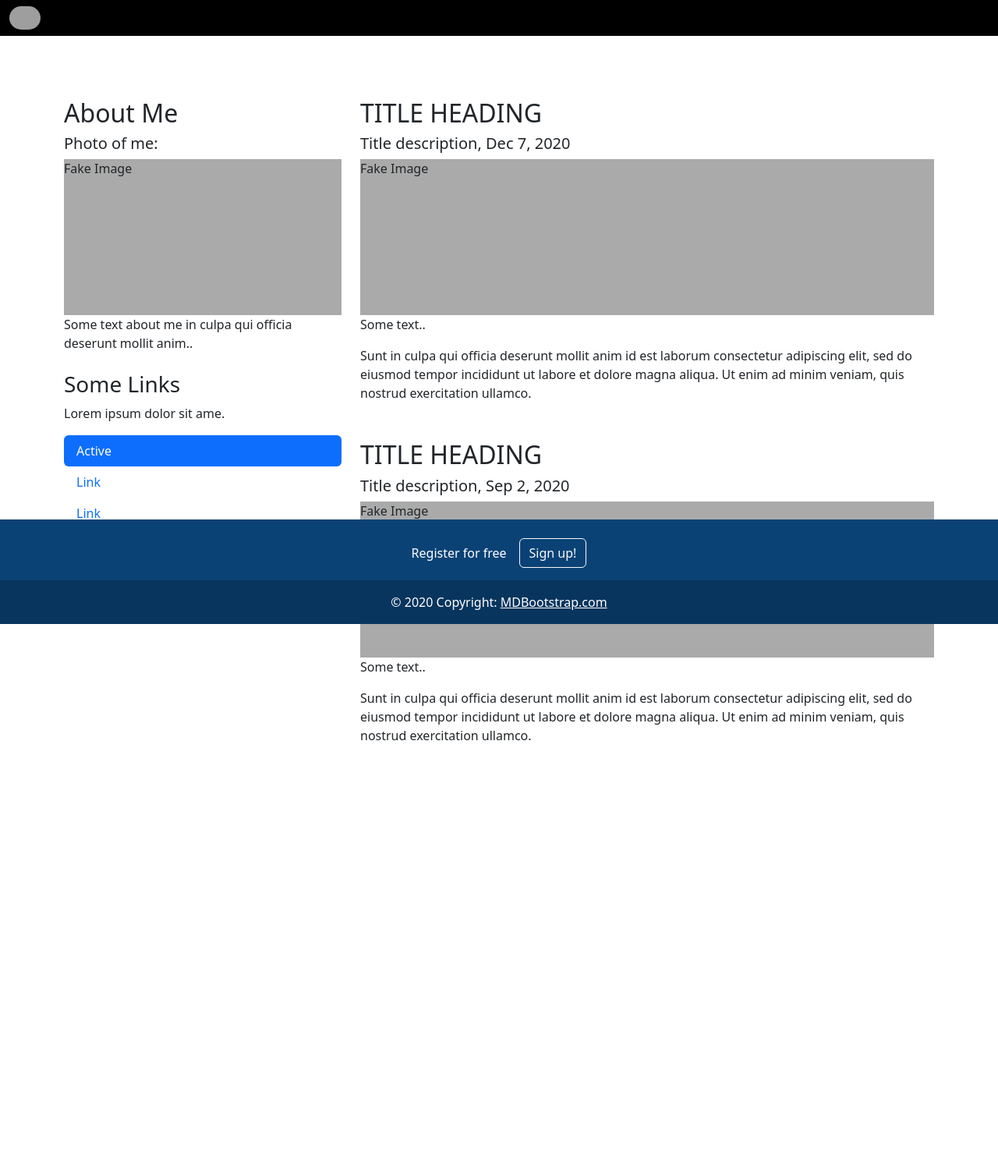
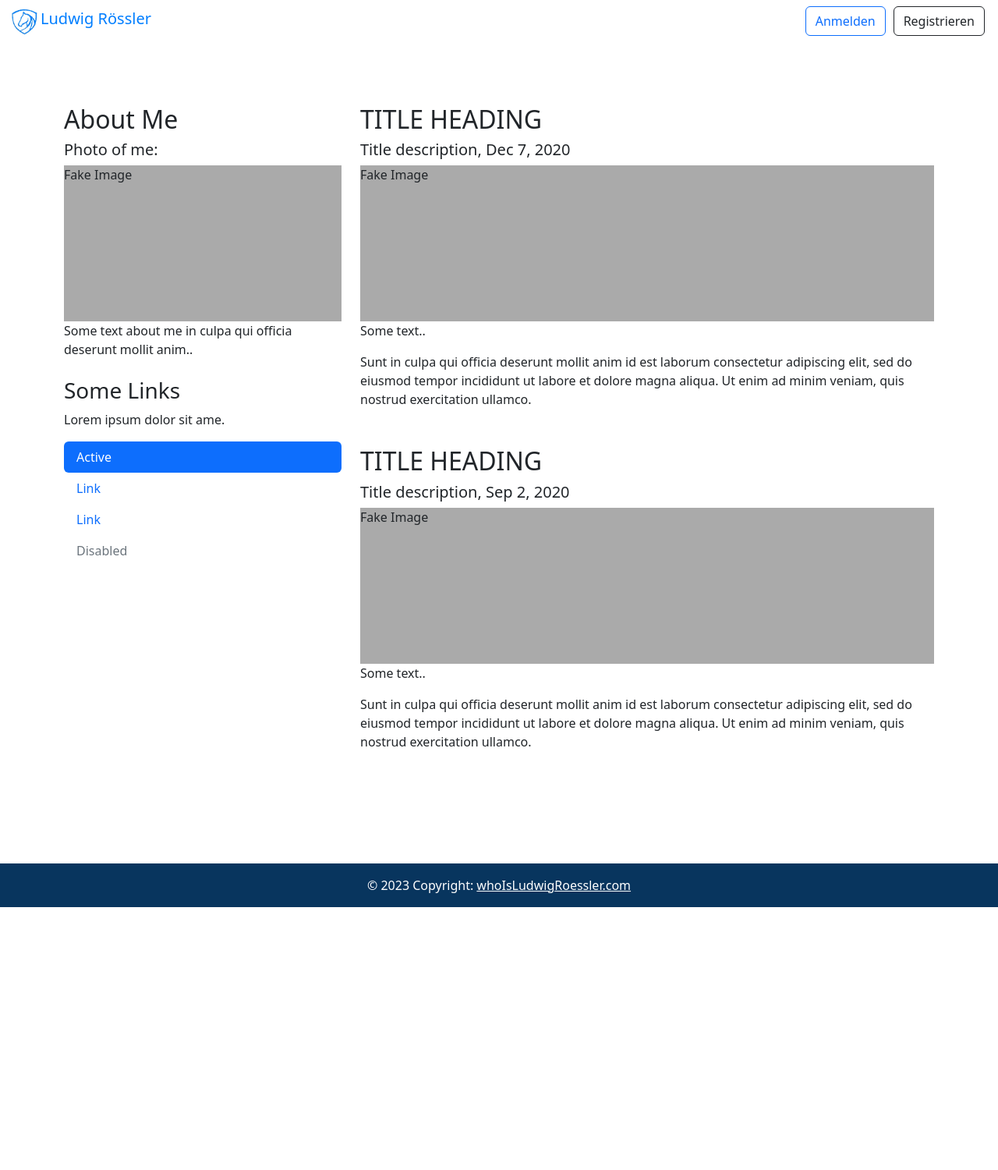
Before and after one commit to ludwigLab/whoIsLudwigRoessler, a Django app: page / in a window 1280 px wide. Shown: the whole page at 78% size. After the commit the page ends 1163 px from the top, so only its background shows below. Run offline with Django 4.2, Linux system fonts and the light colour scheme; grey boxes are pictures that could not be loaded.

Commit message:
navbar + footer

```diff
--- a/templates/footer.html
+++ b/templates/footer.html
@@ -1,24 +1,9 @@
 
-    <footer class="fixed-bottom text-center text-white" style="background-color: #0a4275;">
-      <!-- Grid container -->
-      <div class="container p-4 pb-0">
-        <!-- Section: CTA -->
-        <section class="">
-          <p class="d-flex justify-content-center align-items-center">
-            <span class="me-3">Register for free</span>
-            <button type="button" class="btn btn-outline-light btn-rounded">
-              Sign up!
-            </button>
-          </p>
-        </section>
-        <!-- Section: CTA -->
+    <footer class="text-center text-white" style="background-color: #0a4275; margin-top: 10%">
+
+      <div class="text-center p-3" style="background-color: rgba(0, 0, 0, 0.2);">
+        © 2023 Copyright:
+        <a class="text-white" href="http://127.0.0.1:8000/">whoIsLudwigRoessler.com</a>
       </div>
-      <!-- Grid container -->
 
-      <!-- Copyright -->
-      <div class="text-center p-3" style="background-color: rgba(0, 0, 0, 0.2);">
-        © 2020 Copyright:
-        <a class="text-white" href="https://mdbootstrap.com/">MDBootstrap.com</a>
-      </div>
-      <!-- Copyright -->
     </footer>
--- a/templates/main.html
+++ b/templates/main.html
@@ -14,7 +14,7 @@
         }
         </style>
     </head>
-    <body style="height:1500px" >
+    <body >
         {% include 'navbar.html' %}
 
         <div class="container-fluid" style="margin-top:80px">
--- a/templates/navbar.html
+++ b/templates/navbar.html
@@ -1,6 +1,28 @@
 {% load static %}
-<nav class="navbar navbar-expand-sm bg-black navbar-dark">
-    <div class="container-fluid">
-      <img src="{% static 'logo.jpg' %}" alt="Logo" style="width:40px;" class="rounded-pill">
+<nav class="navbar navbar-expand-sm bg-white navbar-dark">
+  <div class="container-fluid">
+    <ul class="navbar-nav">
+      <li class="nav-item">
+        <img src="{% static 'images/logo.jpg' %}" alt="Logo" style="width:40px;" class="rounded-pill">
+      </li>
+      <li class="nav-item">
+        <a style="color: rgb(0, 126, 255);" class="navbar-brand" href="#">Ludwig Rössler</a>
+      </li>
+    </ul>
+    <div class="collapse navbar-collapse" id="mynavbar">
+      <ul class="navbar-nav me-auto">
+      </ul>
+      <form class="d-flex" >
+        <button style="margin-right: 10px;" class="btn btn-outline-primary" type="button">Anmelden</button>
+        <button style="margin-right: 5px" class="btn btn-outline-dark" type="button">Registrieren</button>
+      </form>
     </div>
+  </div>
+
+
+
+
+
+
+
   </nav>
```
Also changed, not shown: static/images/logo.jpg.
